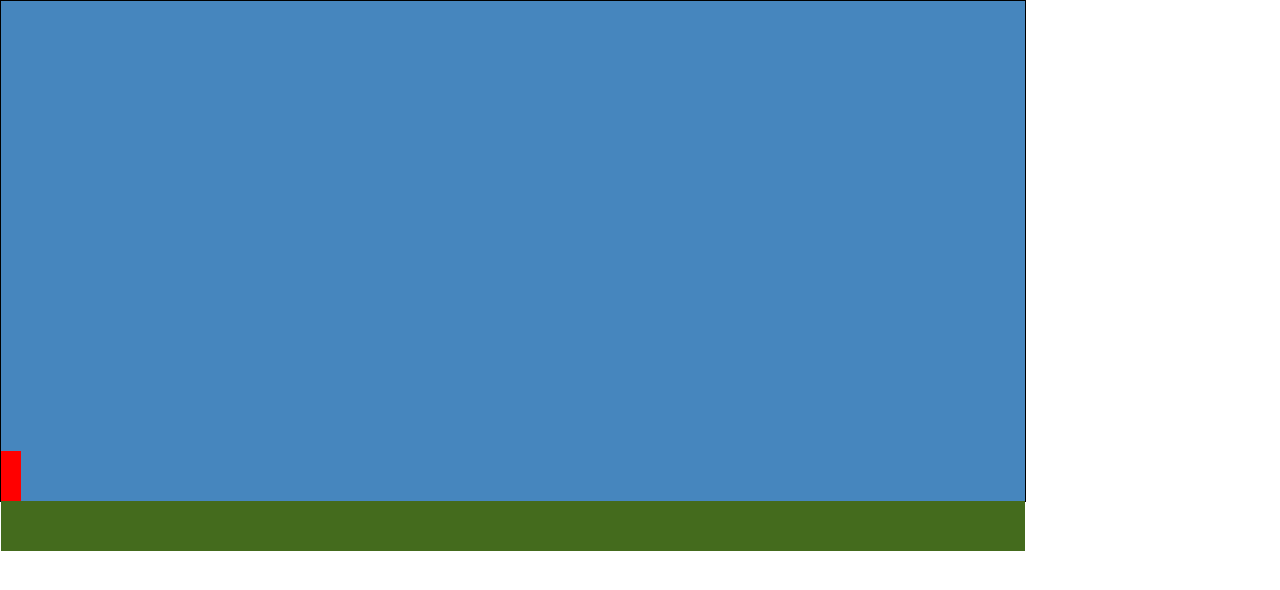
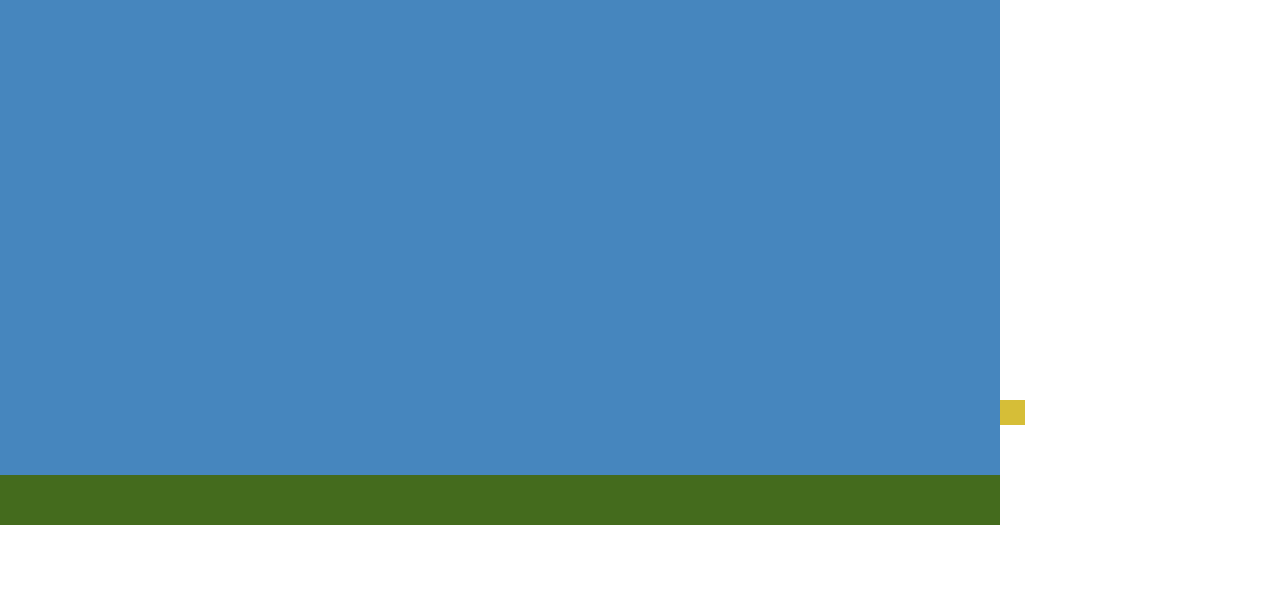
Before and after one commit to HashirProjects/DayNightCycleAnimation, a plain HTML site: page index.html in a window 1280 px wide. Drawn offline with Linux system fonts and the light colour scheme.

Commit message:
added parabolic path of sun

```diff
--- a/gameControls.js
+++ b/gameControls.js
@@ -0,0 +1,26 @@
+let day = {
+
+    sun: document.getElementById('sun'),
+    x:0,
+
+    moveSun: function () {
+        this.x = this.x + 1;
+        y= parseInt((1/625)*this.x*this.x - (8/5)*this.x + 400);
+        sun.style.left = this.x + "px";
+        sun.style.top = y + "px";
+
+        if (parseInt(sun.style.left) > 1000) {
+            sun.style.left=0;
+            sun.style.top=400;
+        }
+    },
+
+    endlessLoop: function () {
+        setInterval(this.moveSun(), 16)
+    }
+
+}
+
+for (let index = 0; index < 1000; index++) {
+    day.moveSun();
+}
--- a/index.html
+++ b/index.html
@@ -4,13 +4,14 @@
     <meta charset="UTF-8">
     <meta http-equiv="X-UA-Compatible" content="IE=edge">
     <meta name="viewport" content="width=device-width, initial-scale=1.0">
-    <title>BadJSGame</title>
+    <title>document</title>
     <link rel="stylesheet" href="style.css">
 </head>
 <body>
     <div id = "gameWindow">
-        <div id="char"></div>
+        <div id="sun"></div>
         <div id="grass"></div>
     </div>
 </body>
+<script src="gameControls.js"></script>
 </html>
--- a/style.css
+++ b/style.css
@@ -4,10 +4,11 @@
 }
 
 #gameWindow{
-    width: 80%;
+    width: 1000px;
     height: 500px;
+    top: 0%;
     background-color: rgb(70, 134, 190);
-    border: 1px solid black;
+    position: relative;
 }
 
 #grass{
@@ -18,10 +19,11 @@
     position: relative;
 }
 
-#char{
-    width: 20px;
-    height: 10%;
-    top: 90%;
-    background-color: red;
+#sun{
+    width: 25px;
+    height: 25px;
+    top: 400px;
+    left: 0px;
+    background-color: rgb(214, 190, 55);
     position: relative;
 }
```
